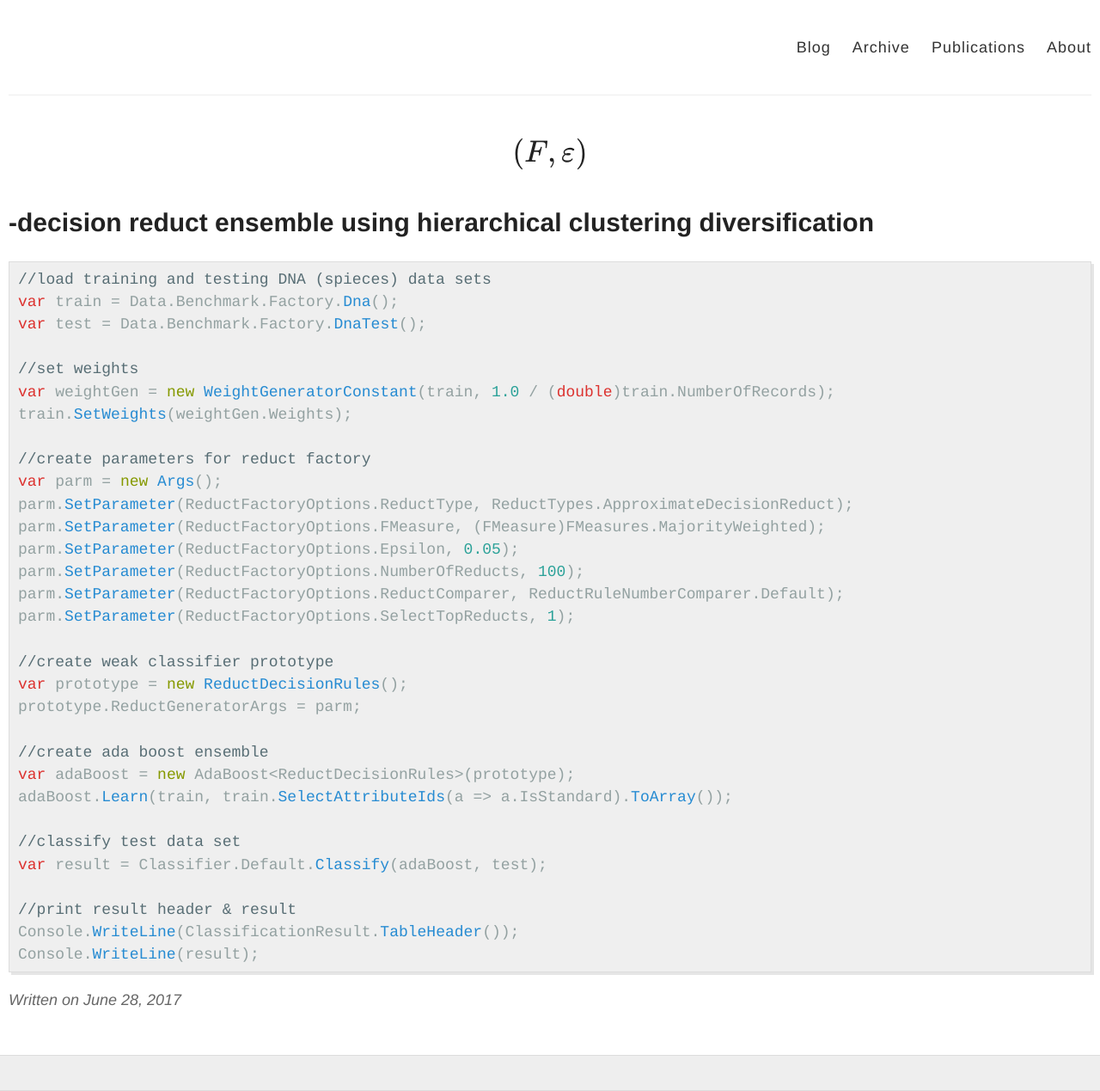
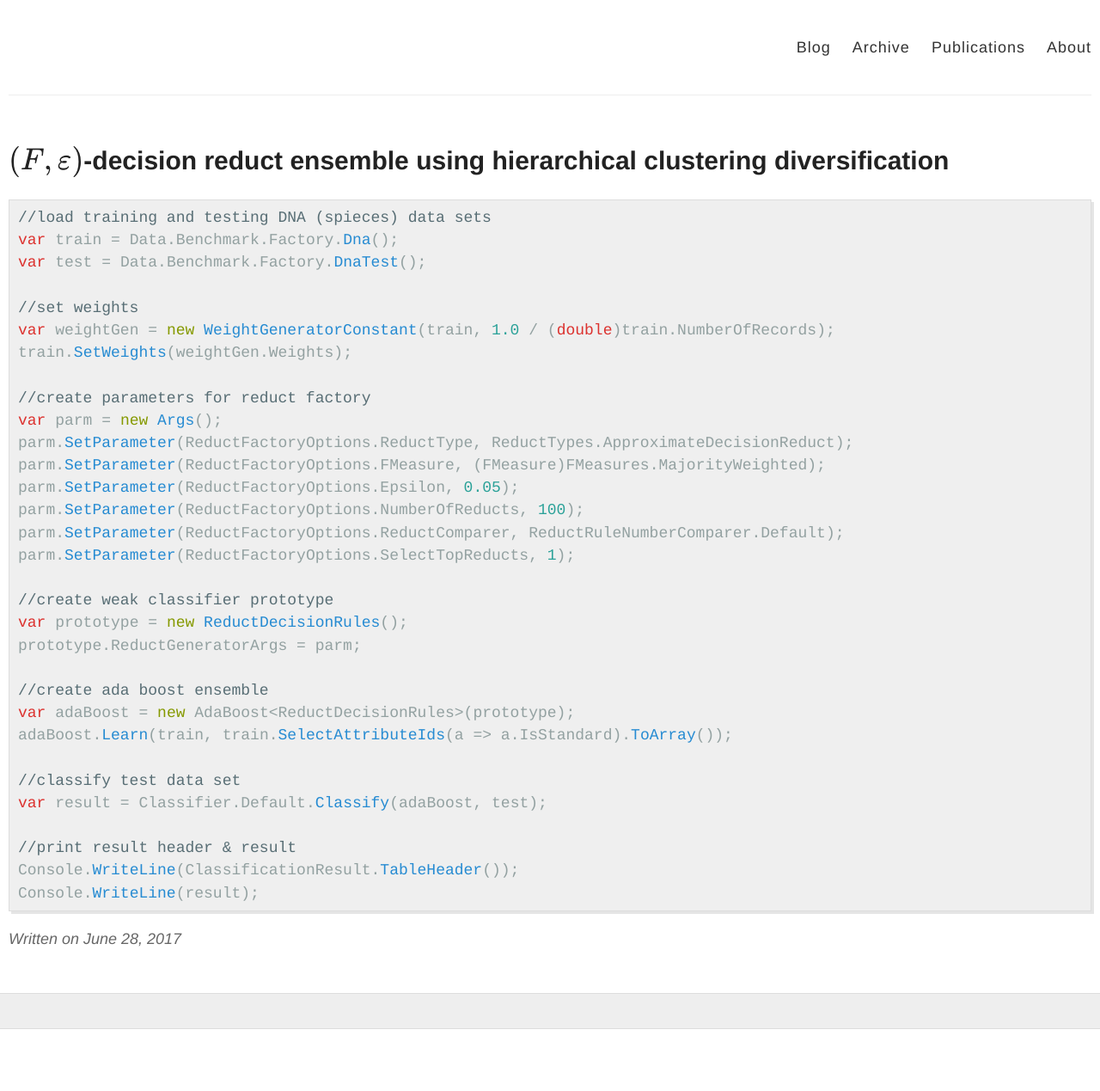
Before and after one commit to nrough/jekyll-now, a Jekyll site: the page built from _posts/2017-06-28-Approximate-Reduct-Diversification-Using-Hierarchical-Clustering.md, in a window 1280 px wide. Shown: the whole page at 86% size. Built offline with Jekyll 4.4.1, drawn with Linux system fonts in a browser that asks for light colours; formulas are drawn with MathJax 3; after the commit the page ends 1197 px from its top, so only the background shows below that.

```diff
--- a/_posts/2017-06-28-Approximate-Reduct-Diversification-Using-Hierarchical-Clustering.md
+++ b/_posts/2017-06-28-Approximate-Reduct-Diversification-Using-Hierarchical-Clustering.md
@@ -1,6 +1,6 @@
 ---
 layout: post
-title:  $$(F, \varepsilon)$$-decision reduct ensemble using hierarchical clustering diversification
+title: \( (F, \varepsilon) \\\)-decision reduct ensemble using hierarchical clustering diversification
 tags:
 - reducts
 - diversification
```
